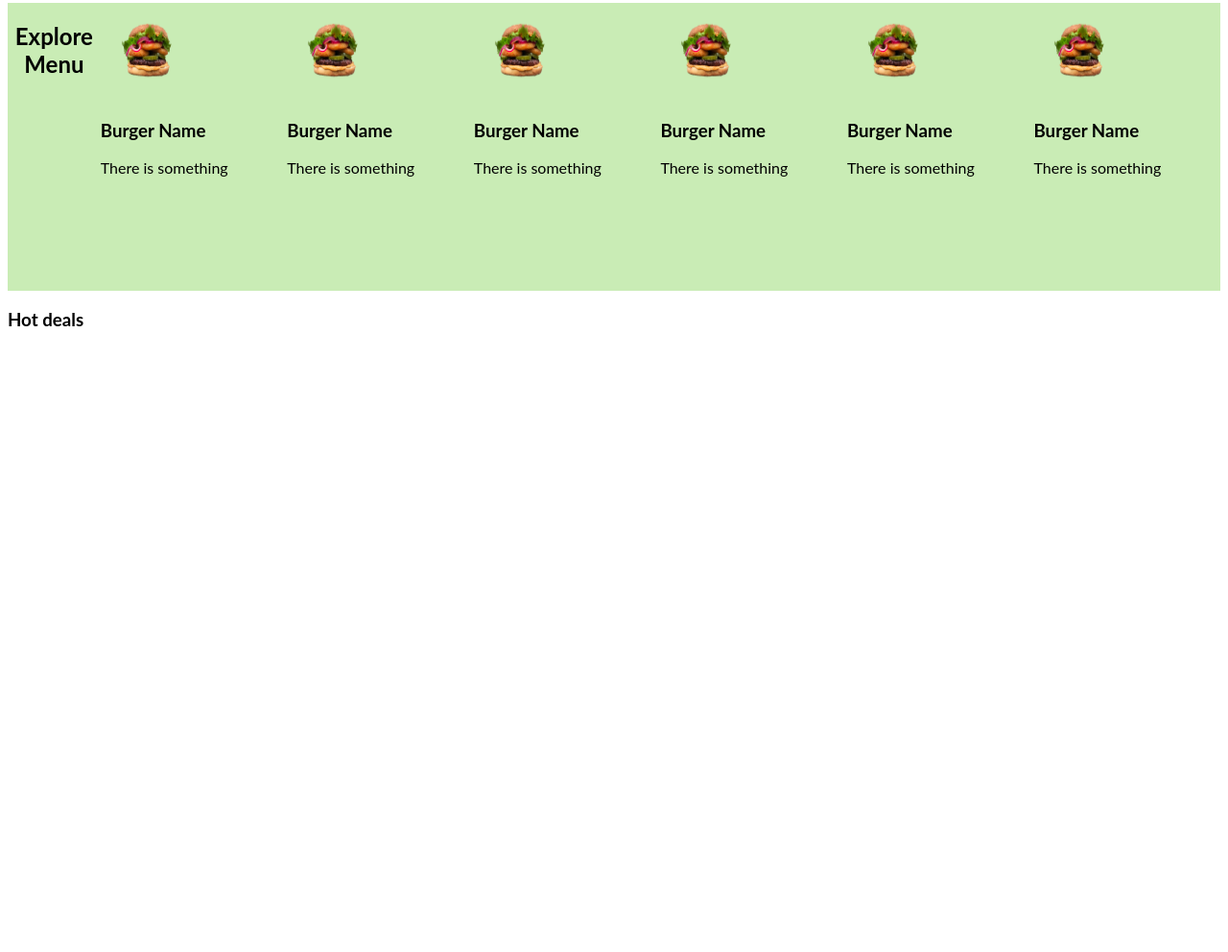
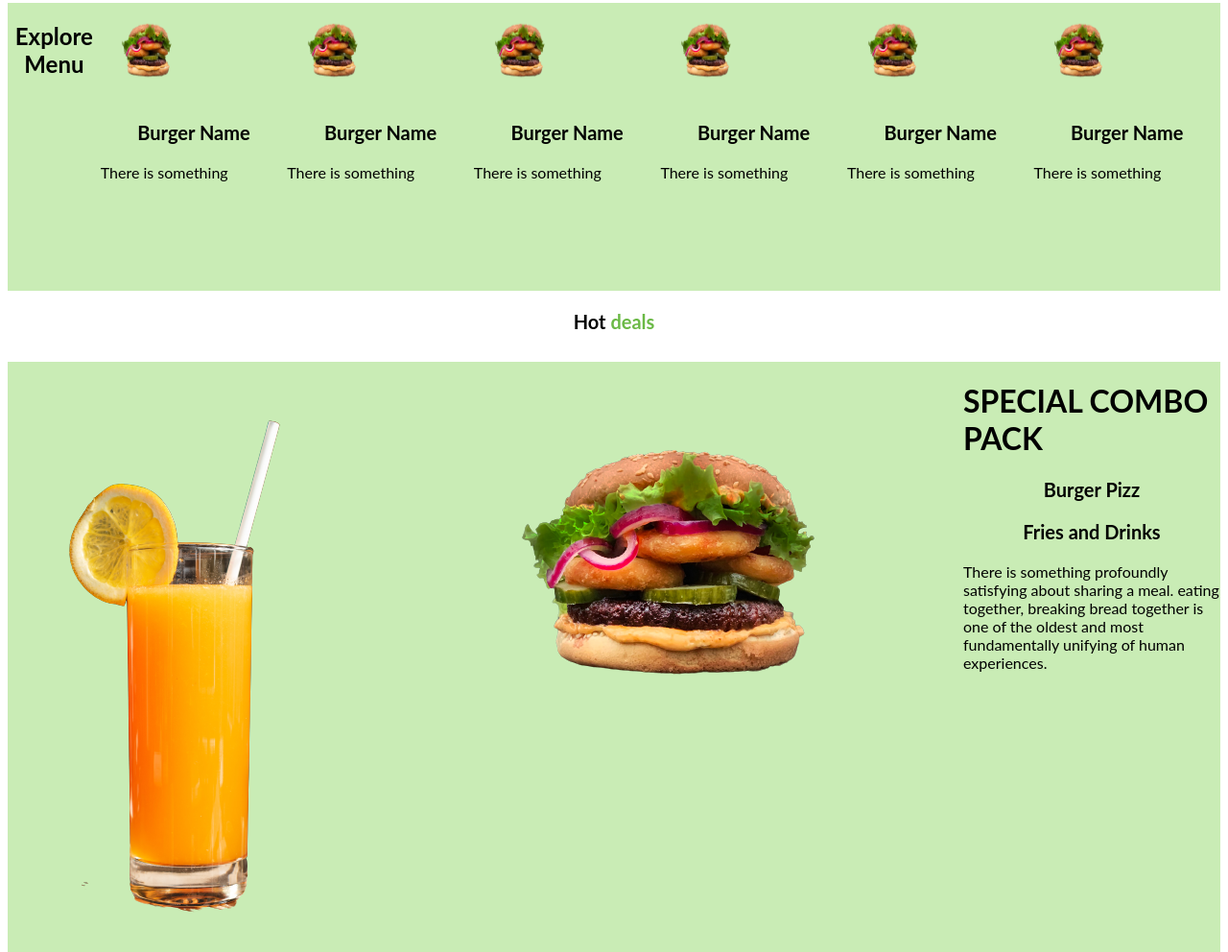
Before and after one commit to NIelsen-Mudaki/Week2-IP, a plain HTML site: page index.html in a window 1280 px wide. Shown: the part 975-1967 px from the top of the page at 96% size. Before the commit the page ends 1337 px from the top, so only its background shows below. Drawn offline with Linux system fonts and the light colour scheme.

Commit message:
added hot deals section

```diff
--- a/index.css
+++ b/index.css
@@ -48,7 +48,6 @@ ul li{
     background-color: #C9ECB5;
     display: flex;
     flex-direction: row;
-    max-width: 1400px;
 }
 .exploremenu >img{
     height: 200px;
@@ -92,3 +91,24 @@ ul li{
 .eattext{
     width: 800px;
 }
+.hotdeals{
+    display: flex;
+    flex-direction: row;
+    justify-content: space-around;
+    background-color: #C9ECB5;
+    margin-top: 30px;
+}
+.hotdeals >p{
+    padding-top: 200px;
+    font-size: larger;
+}
+h3{
+    font-size: 20px;
+    text-align: center;
+}
+#deals{
+    color: #6BB946;
+}
+.dealbuerger{
+    margin-top: -200px;
+}
--- a/index.html
+++ b/index.html
@@ -100,18 +100,23 @@
 
         </div>
 
+        <div><h3>Hot <span id="deals">deals</span></h3></div>
         <div class="hotdeals">
-            <div><h3>Hot <span #deals>deals</span></h3></div>
+
+
             <div class="juice">
-
+                <img src="./juice.png" alt="">
             </div>
 
             <div class="dealburger">
-
+                <img src="./burger.png" alt="">
             </div>
 
             <div class="dealtext">
-
+                <h1>SPECIAL COMBO PACK</h1>
+                <H3>Burger Pizz</H3>
+                <h3>Fries and Drinks</h3>
+                <p>There is something profoundly satisfying about sharing a meal. eating together, breaking bread together is one of the oldest and most fundamentally unifying of human experiences.</p>
             </div>
         </div>
 
```
Also changed, not shown: juice.png (renamed from abhishek-hajare-kkrXVKK-jhg-unsplash-removebg-preview.png).
